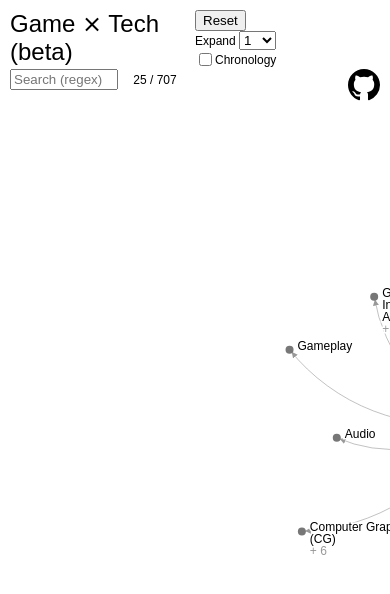
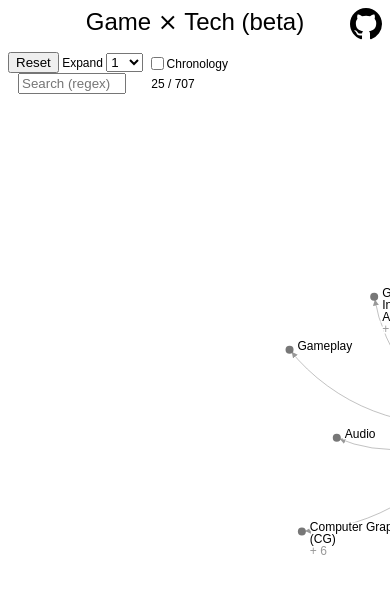
Before and after one commit to miloyip/gamextech, a website: page index.html in a window 390 px wide. Drawn offline with nearby package versions, Linux system fonts and the light colour scheme.

Commit message:
Adjust styles to make it look good on mobile devices
Use flex-box instead of float.

```diff
--- a/index.html
+++ b/index.html
@@ -19,8 +19,12 @@
 <script src="https://d3js.org/d3.v6.min.js"></script>
 <style>
 body {
-    margin: 0 0
+    margin: 0 0;
+    display: flex;
+    flex-flow: row wrap;
+    justify-content: space-around;
 }
+
 .svg-container {
     display: inline-block;
     position: absolute;
@@ -44,15 +48,25 @@ svg text {
 svg text::selection {
     background: none;
 }
-#toolbar {
+#toolbar, #title {
+    display: flex;
     z-index: 1;
-    position: absolute;
     font: 12px sans-serif;
     background-color: rgba(255, 255, 255, 0.75);
-    margin: 0px;
-    padding: 10px;
-    width: 100%;
+    margin: 0;
+    padding: 0.5rem;
     box-sizing: border-box;
+}
+#toolbar{
+  flex-grow: 1;
+}
+#fork {
+  display: block;
+  position: fixed;
+  margin: 0;
+  padding: 0.5rem;
+  right: 0;
+  top: 0;
 }
 #popup {
     visibility: hidden;
@@ -112,13 +126,15 @@ svg text::selection {
 </style>
 </head>
 <body>
-<div id="toolbar" style="display:block;">
-<span style="float:left; width: 50%; font-size: 24px; cursor: pointer;" id="title" title="Click to rename"></span>
-<span style="clear:both">
-    <span style="display:inline-block; width:100px">
+<div id="title" style="font-size: 24px; cursor: pointer;" id="title" title="Click to rename"></div>
+<div id="toolbar">
+<span style="flex-grow: 1;">
+</span>
+<span>
+    <span style="width:100px">
         <button id="reset">Reset</button>
     </span>
-    <span style="display:inline-block; width:100px">
+    <span style="width:100px">
         Expand
         <select id="expand">
             <option value="0">0</option>
@@ -130,8 +146,8 @@ svg text::selection {
     <span style="display:inline-block; width:100px;">
         <input type="checkbox" id="chronology" style="vertical-align: middle;"/><label for="chronology" style="vertical-align: middle;">Chronology</label>
     </span>
-    <span style="display:inline-block; width:120px;">
-        <input type="text" id="search" style="width: 100px" placeholder="Search (regex)" autocomplete="off" />
+    <span style="display:inline-block; width:120px; padding: 0 10px;">
+        <input type="text" id="search" style="width: 100px;" placeholder="Search (regex)" autocomplete="off" />
         <div id="search-result">
             <ul>
             </ul>
@@ -140,7 +156,7 @@ svg text::selection {
     <span style="display:inline-block; width:100px;" id="stat">
     </span>
 </span>
-<span style="float:right">
+<span id="fork">
 <a href="https://github.com/miloyip/gamextech" title="Fork me on Github"><svg class="octicon octicon-mark-github v-align-middle" height="32" viewBox="0 0 16 16" version="1.1" width="32" aria-hidden="true"><path fill-rule="evenodd" d="M8 0C3.58 0 0 3.58 0 8c0 3.54 2.29 6.53 5.47 7.59.4.07.55-.17.55-.38 0-.19-.01-.82-.01-1.49-2.01.37-2.53-.49-2.69-.94-.09-.23-.48-.94-.82-1.13-.28-.15-.68-.52-.01-.53.63-.01 1.08.58 1.23.82.72 1.21 1.87.87 2.33.66.07-.52.28-.87.51-1.07-1.78-.2-3.64-.89-3.64-3.95 0-.87.31-1.59.82-2.15-.08-.2-.36-1.02.08-2.12 0 0 .67-.21 2.2.82.64-.18 1.32-.27 2-.27.68 0 1.36.09 2 .27 1.53-1.04 2.2-.82 2.2-.82.44 1.1.16 1.92.08 2.12.51.56.82 1.27.82 2.15 0 3.07-1.87 3.75-3.65 3.95.29.25.54.73.54 1.48 0 1.07-.01 1.93-.01 2.2 0 .21.15.46.55.38A8.013 8.013 0 0016 8c0-4.42-3.58-8-8-8z"></path></svg></a>
 </span>
 </div>
```
